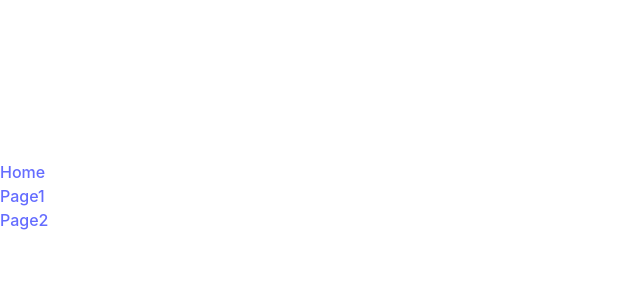
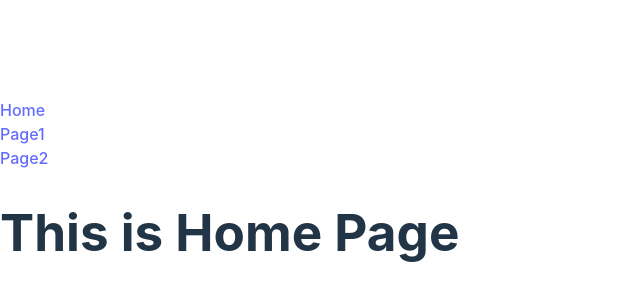
Before and after one commit to hkj/react-router-test, a React (Vite) app: page /react-router-test/ in a window 1280 px wide. Shown: the part 204-504 px from the top of the page, without its empty margins (0-640 px from the left). Built offline with nearby package versions, Linux system fonts and the light colour scheme.

Commit message:
gh-pages

```diff
--- a/package.json
+++ b/package.json
@@ -7,7 +7,8 @@
     "dev": "vite",
     "build": "vite build",
     "lint": "eslint . --ext js,jsx --report-unused-disable-directives --max-warnings 0",
-    "preview": "vite preview"
+    "preview": "vite preview",
+    "deploy": "gh-pages -d dist"
   },
   "dependencies": {
     "react": "^18.2.0",
@@ -22,6 +23,7 @@
     "eslint-plugin-react": "^7.34.1",
     "eslint-plugin-react-hooks": "^4.6.0",
     "eslint-plugin-react-refresh": "^0.4.6",
+    "gh-pages": "^6.1.1",
     "vite": "^5.2.0"
   }
 }
--- a/src/App.jsx
+++ b/src/App.jsx
@@ -1,7 +1,10 @@
 import { BrowserRouter, Link, Routes, Route } from "react-router-dom";
+import { Home } from "./components/Home";
+import { Page1 } from "./components/Page1";
+import { Page2 } from "./components/Page2";
 function App() {
   return (
-    <BrowserRouter>
+    <BrowserRouter basename="/react-router-test/">
       <div className="App">
         <Link to="/">Home</Link>
         <br />
@@ -9,8 +12,12 @@ function App() {
         <br />
         <Link to="Page2">Page2</Link>
       </div>
+      <Routes>
+        <Route path="/" element={<Home />} />
+        <Route path="/page1" element={<Page1 />} />
+        <Route path="/page2" element={<Page2 />} />
+      </Routes>
     </BrowserRouter>
   );
 }
-
 export default App;
--- /dev/null
+++ b/src/components/Home.jsx
@@ -0,0 +1,7 @@
+export const Home = () => {
+  return (
+    <div>
+      <h1>This is Home Page</h1>
+    </div>
+  );
+};
--- /dev/null
+++ b/src/components/Page1.jsx
@@ -0,0 +1,7 @@
+export const Page1 = () => {
+  return (
+    <div>
+      <h1>This is Page1</h1>
+    </div>
+  );
+};
--- /dev/null
+++ b/src/components/Page2.jsx
@@ -0,0 +1,7 @@
+export const Page2 = () => {
+  return (
+    <div>
+      <h1>This is Page2</h1>
+    </div>
+  );
+};
```
Also changed, not shown: 4 other files (tests, documents, lock files or other folders).
